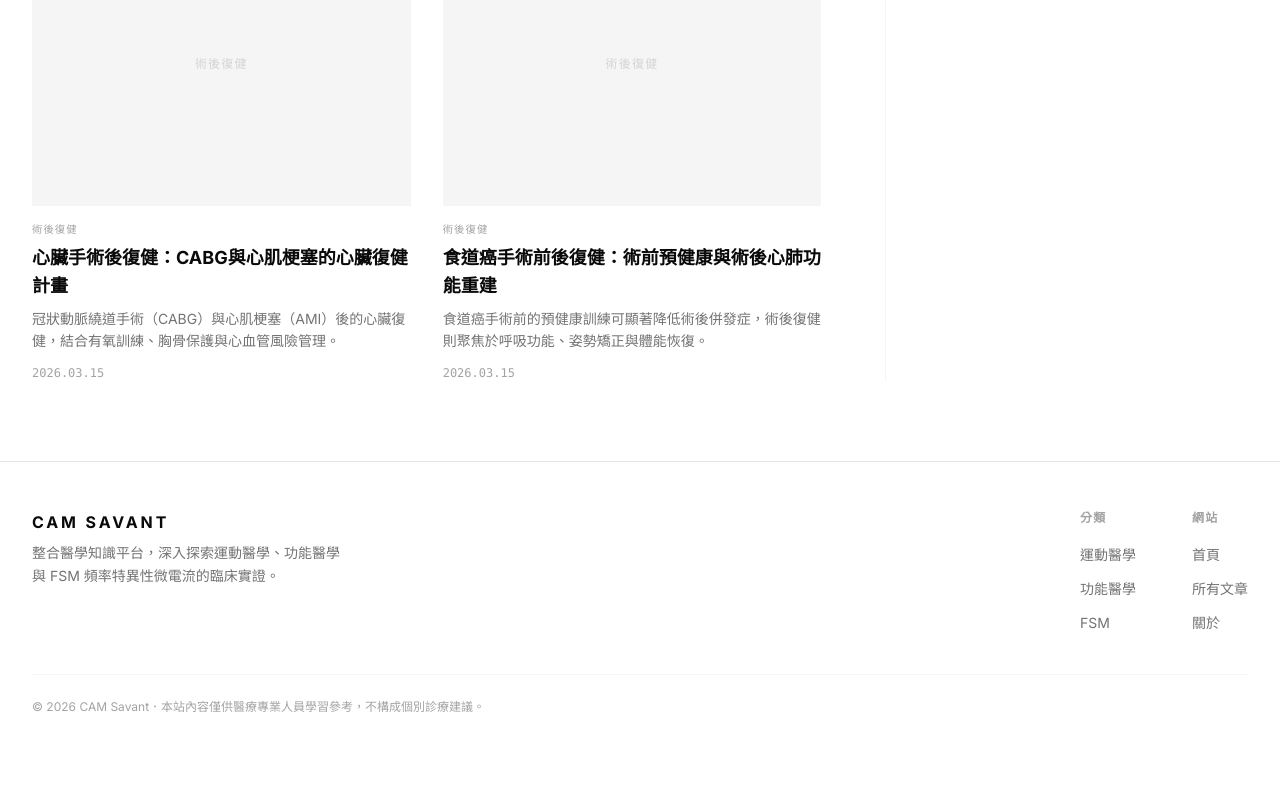
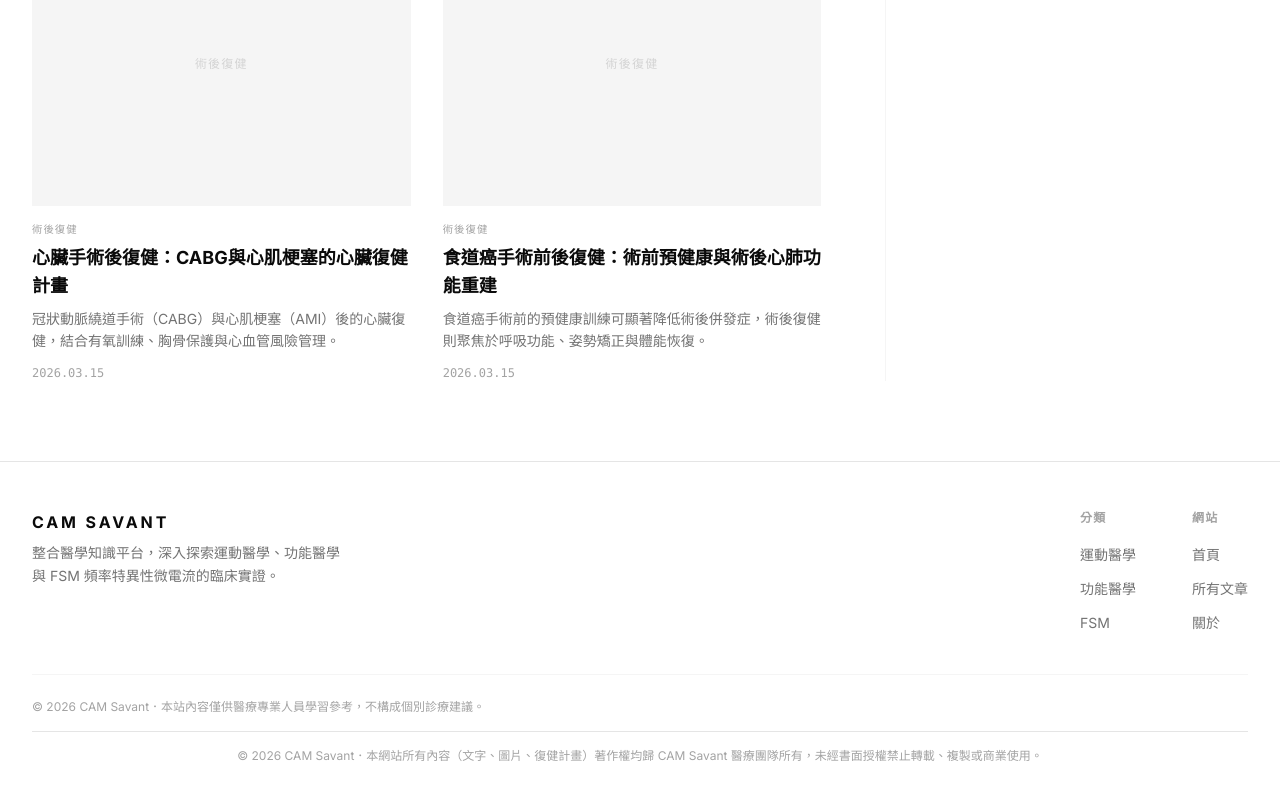
Before and after one commit to Daniel-Yang-Savant/cam-savant, a Next.js app: page / in a window 1280 px wide. Shown: the part 1329-2129 px from the top of the page. Before the commit the page ends 2092 px from the top, so only its background shows below. Built offline with nearby package versions, Linux system fonts and the light colour scheme.

Commit message:
feat: add copyright notice and copy protection

```diff
--- a/app/globals.css
+++ b/app/globals.css
@@ -1,6 +1,20 @@
 @tailwind base;
 @tailwind components;
 @tailwind utilities;
+
+::selection {
+  background: transparent;
+}
+body {
+  -webkit-user-select: none;
+  -moz-user-select: none;
+  -ms-user-select: none;
+  user-select: none;
+}
+img {
+  pointer-events: none;
+  -webkit-user-drag: none;
+}
 
 @layer base {
   html {
--- a/app/layout.tsx
+++ b/app/layout.tsx
@@ -103,6 +103,18 @@ export default function RootLayout({
         />
       </head>
       <body className="min-h-screen flex flex-col bg-white">
+        <script dangerouslySetInnerHTML={{ __html: `
+  document.addEventListener('contextmenu', function(e) { e.preventDefault(); });
+  document.addEventListener('keydown', function(e) {
+    if (
+      (e.ctrlKey || e.metaKey) &&
+      ['c','u','s','a','p'].includes(e.key.toLowerCase())
+    ) {
+      e.preventDefault();
+    }
+    if (e.key === 'F12') e.preventDefault();
+  });
+` }} />
         <Navbar />
         <main className="flex-1">{children}</main>
         <Footer />
--- a/components/Footer.tsx
+++ b/components/Footer.tsx
@@ -75,6 +75,13 @@ export default function Footer() {
             © {year} CAM Savant．本站內容僅供醫療專業人員學習參考，不構成個別診療建議。
           </p>
         </div>
+
+        {/* ── Copyright ── */}
+        <div className="mt-4 border-t border-neutral-200 pt-4">
+          <p className="text-xs text-neutral-400 text-center">
+            © {year} CAM Savant．本網站所有內容（文字、圖片、復健計畫）著作權均歸 CAM Savant 醫療團隊所有，未經書面授權禁止轉載、複製或商業使用。
+          </p>
+        </div>
       </div>
     </footer>
   )
```
Also changed, not shown: 1 other file (tests, documents, lock files or other folders).
